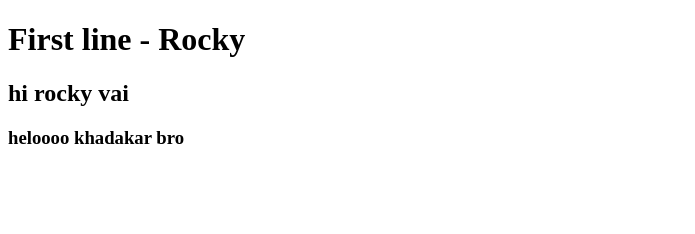
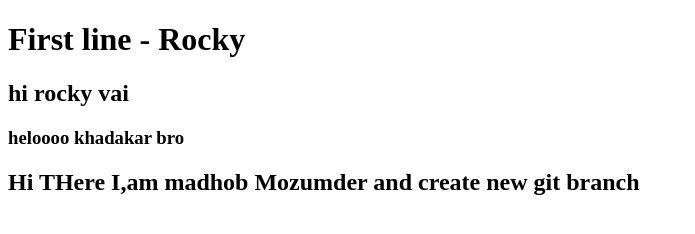
Before and after one commit to rockyhaque/demo-repo, a plain HTML site: page index.html in a window 1280 px wide. Shown: the whole page, without its empty margins (0-695 px from the left). Drawn offline with Linux system fonts and the light colour scheme.

Commit message:
Description of changes

```diff
--- a/index.html
+++ b/index.html
@@ -9,5 +9,6 @@
     <h1>First line - Rocky</h1>
     <h2>hi rocky vai</h2>
     <h3>heloooo khadakar bro</h3>
+    <h2>Hi THere I,am madhob Mozumder and create new git branch</h2>
 </body>
 </html>
```
